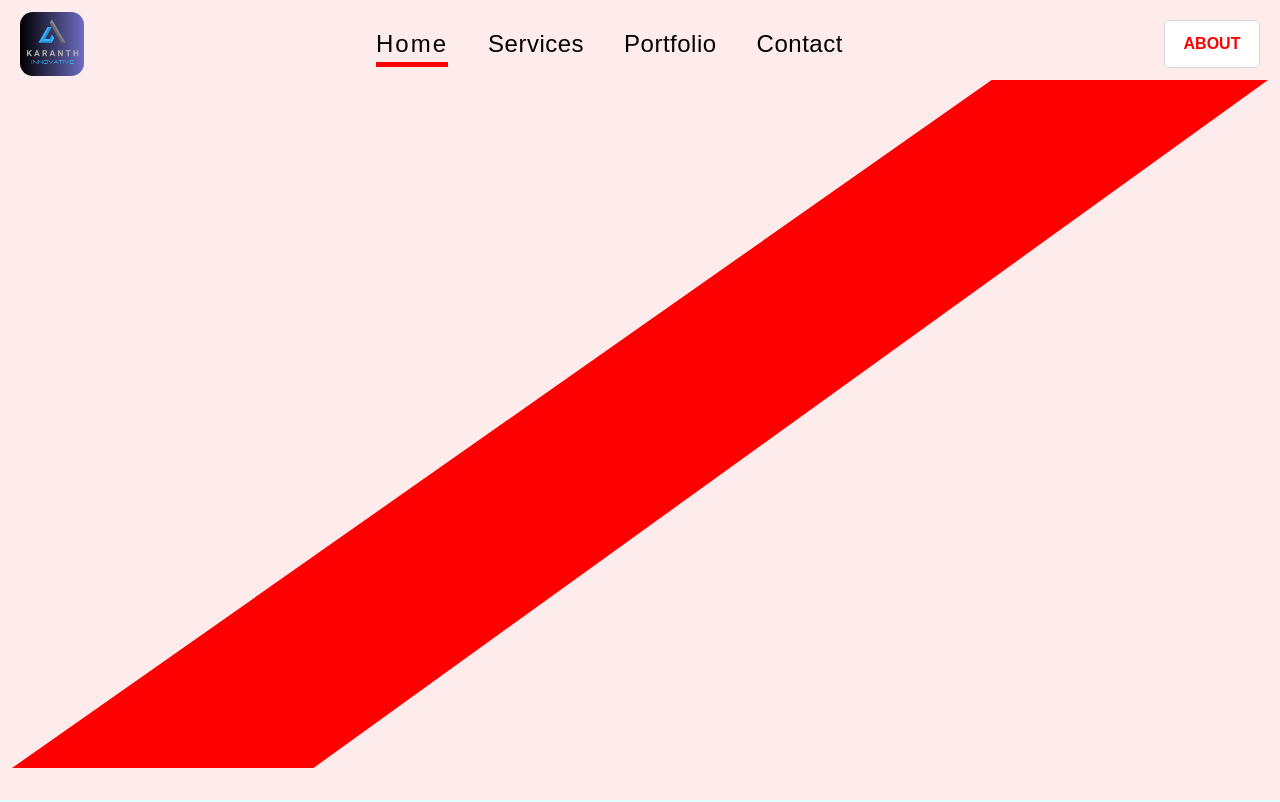
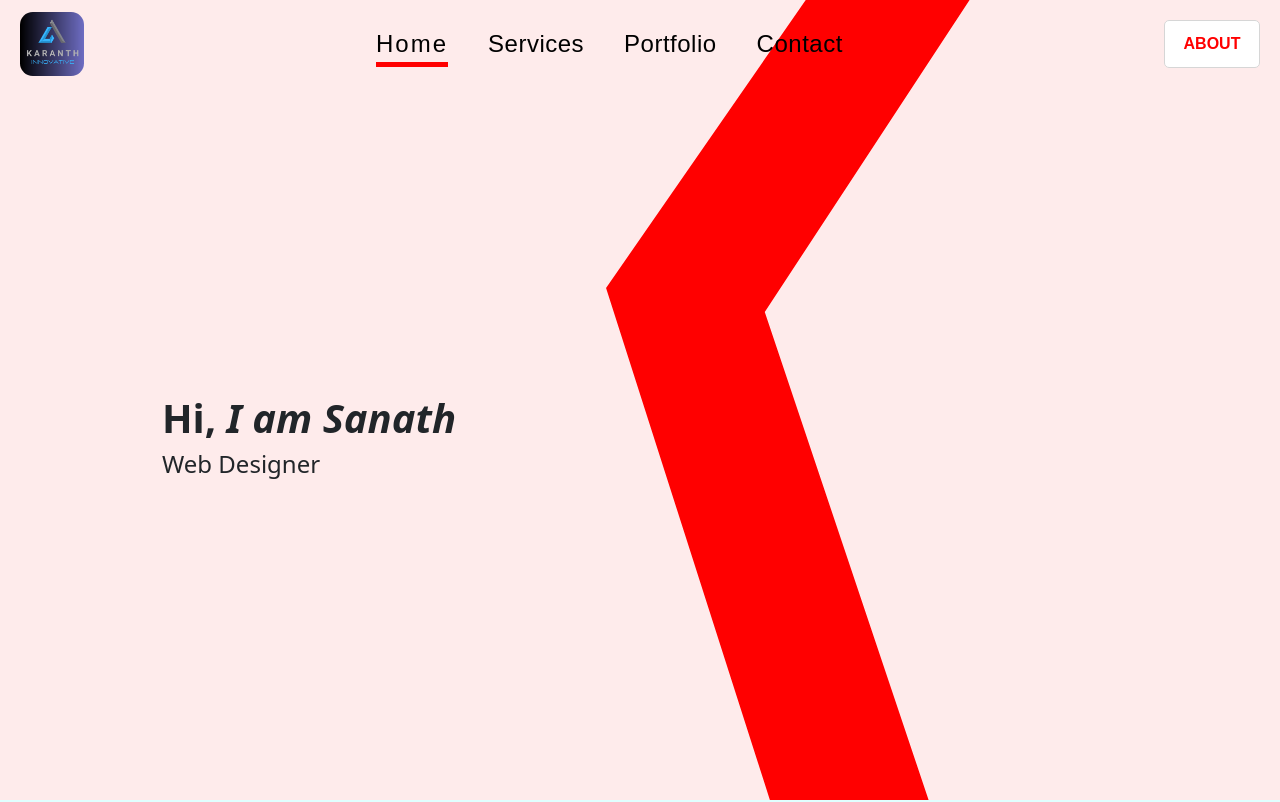
Before and after one commit to Sanath-karanth/karanthportfolio, a React (Create React App) app: page /mainpage in a window 1280 px wide. Shown: the top 802 px of the page. Built offline with nearby package versions, Linux system fonts and the light colour scheme.

Commit message:
banner clippath design test

```diff
--- a/src/commonui/Header/Header.module.scss
+++ b/src/commonui/Header/Header.module.scss
@@ -53,7 +53,7 @@
     top: 0;
     left: 0;
     width: 100%;
-    height: 8rem;
+    // height: 8rem;
     padding: 12px 20px 12px 20px;
     text-align: center;
     display: block;
@@ -117,7 +117,7 @@
     top: 0;
     left: 0;
     width: 100%;
-    height: 6rem;
+    // height: 6rem;
     padding: 12px 20px 12px 20px;
     text-align: center;
     display: block;
@@ -193,7 +193,7 @@
     top: 0;
     left: 0;
     width: 100%;
-    height: 6rem;
+    // height: 6rem;
     padding: 12px 20px 12px 20px;
     text-align: center;
     display: block;
--- a/src/containers/MainScreen/MainScreen.css
+++ b/src/containers/MainScreen/MainScreen.css
@@ -10,7 +10,7 @@ a {
 }
 
 section {
-    min-height: 100vh;
+    /* min-height: 100vh; */
     display: flex;
     justify-content: center;
 }
--- a/src/containers/MainScreen/MainScreen.module.scss
+++ b/src/containers/MainScreen/MainScreen.module.scss
@@ -6,6 +6,16 @@
   display: flex;
   align-items: center;
   justify-content: center;
+}
+.mainScreen-center-flex {
+  display: flex;
+  flex-direction: row;
+  justify-content: space-evenly;
+  align-items: center;
+  text-align: left;
+}
+.banner-sub-cont {
+  @extend .mainScreen-center-flex;
 }
 .parallax {
   height: 90vh;
@@ -25,10 +35,10 @@
   .banner-cont {
     position: relative;
     width: 100%;
-    height: 100vh;
+    // height: 100vh;
     background: variables.$color-palepink;
     text-align: center;
-    padding-top: 6rem;
+    // padding-top: 6rem;
   }
 }
 
@@ -41,10 +51,10 @@
   .banner-cont {
     position: relative;
     width: 100%;
-    height: 100vh;
+    // height: 100vh;
     background: variables.$color-palepink;
     text-align: center;
-    padding-top: 4rem;
+    // padding-top: 4rem;
   }
 }
 
@@ -57,10 +67,10 @@
   .banner-cont {
     position: relative;
     width: 100%;
-    height: 100vh;
+    // height: 100vh;
     background: variables.$color-palepink;
     text-align: center;
-    padding-top: 4rem;
+    // padding-top: 4rem;
   }
 }
 
--- a/src/containers/MainScreen/MainScreen.tsx
+++ b/src/containers/MainScreen/MainScreen.tsx
@@ -60,15 +60,27 @@ const MainScreen: FunctionComponent<IMainScreenProps> = () => {
             <div className={styles['header-cont']}>
               <Header />
             </div>
-            <div className='container-fluid mt-3'>
-              <div
-                style={{
-                  clipPath: 'polygon(78% 0, 100% 0%, 24% 100%, 0% 100%)',
-                  height: '86vh',
-                  background: 'red',
-                }}
-              >
-                <h1>Banner</h1>
+            <div className='container-fluid'>
+              <div className={styles['banner-sub-cont']}>
+                <div style={{ marginTop: '5rem' }}>
+                  <h1>
+                    <strong>Hi,</strong>{' '}
+                    <b>
+                      <i>I am Sanath</i>
+                    </b>
+                  </h1>
+                  <h4>Web Designer</h4>
+                </div>
+                <div
+                  style={{
+                    clipPath: 'polygon(71% 0, 31% 39%, 63% 100%, 32% 100%, 0 36%, 39% 0)',
+                    height: '100vh',
+                    width: '40vw',
+                    background: 'red',
+                  }}
+                >
+                  {/* <h1>Banner</h1> */}
+                </div>
               </div>
             </div>
           </section>
```
